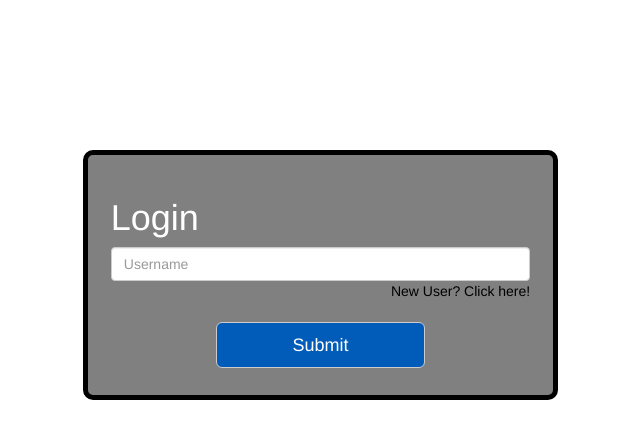
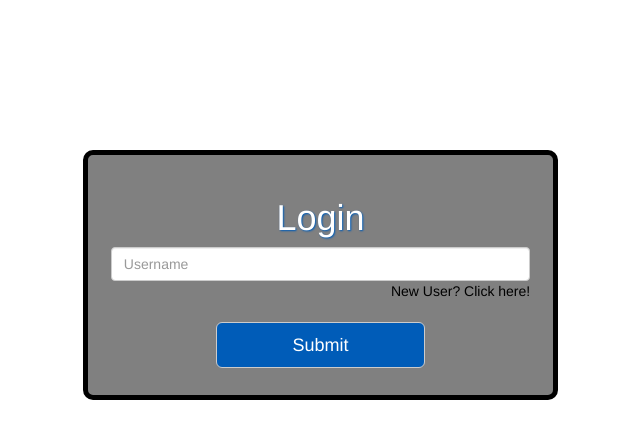
Before and after one commit to maxwellsmart84/liskov, a website: page index.html in a window 1280 px wide. Shown: the whole page, without its empty margins (287-927 px from the left). Drawn offline with nearby package versions, Linux system fonts and the light colour scheme; no server answers.

Commit message:
more login style

```diff
--- a/css/master.scss
+++ b/css/master.scss
@@ -2,7 +2,10 @@
 body {
   padding-left: 0;
 }
-
+h1 {
+  text-align: center;
+  text-shadow: 1px 1px 2px #005CB8;
+}
 //////////////// main classes ////////////////
 .col-md-8 {
   background-color: red;
```
Also changed, not shown: css/master.css.
